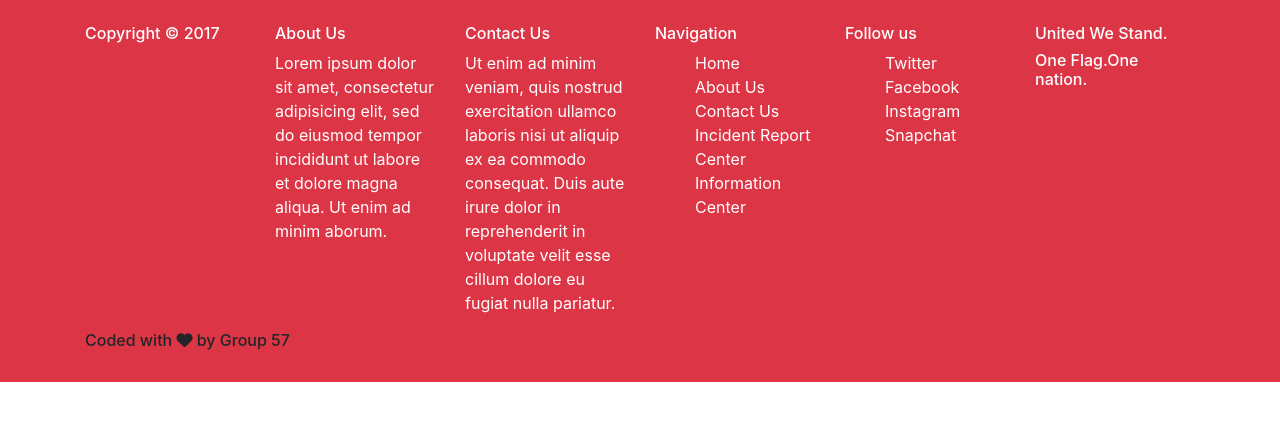
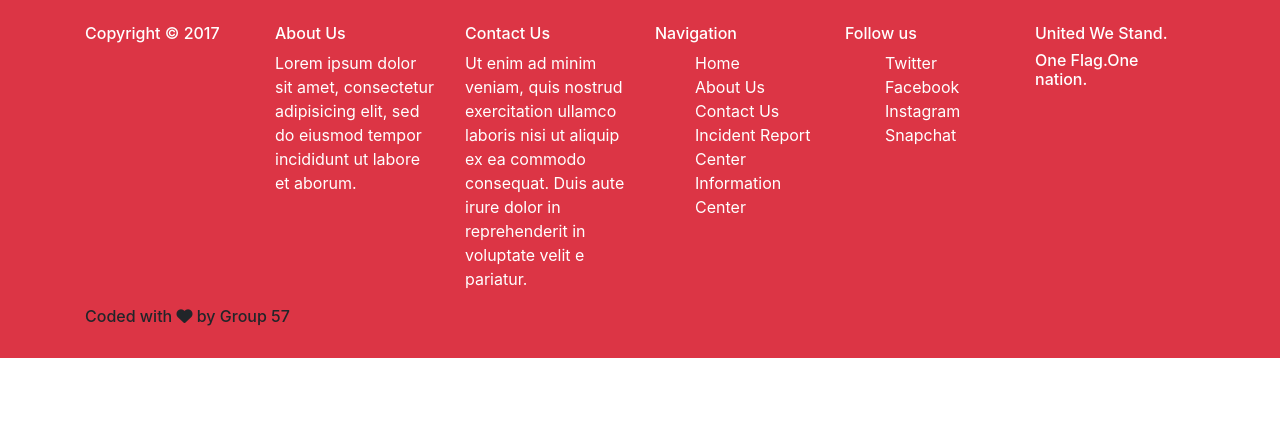
Before and after one commit to udaragangabadage/DMS, a PHP site: page /footer.php in a window 1280 px wide. Shown: the top 421 px of the page. Run offline with PHP 8.4, Linux system fonts and the light colour scheme; some libraries are stand-ins or nearby versions.

Commit message:
alphafddd

```diff
--- a/footer.php
+++ b/footer.php
@@ -36,11 +36,11 @@
 
       <div class="col-sm-2">
         <h6 class="text-white">About Us</h6>
-        <p class="text-white">Lorem ipsum dolor sit amet, consectetur adipisicing elit, sed do eiusmod tempor incididunt ut labore et dolore magna aliqua. Ut enim ad minim aborum.</p>
+        <p class="text-white">Lorem ipsum dolor sit amet, consectetur adipisicing elit, sed do eiusmod tempor incididunt ut labore et aborum.</p>
       </div>
       <div class="col-sm-2">
         <h6 class="text-white">Contact Us</h6>
-        <p class="text-white">Ut enim ad minim veniam, quis nostrud exercitation ullamco laboris nisi ut aliquip ex ea commodo consequat. Duis aute irure dolor in reprehenderit in voluptate velit esse cillum dolore eu fugiat nulla pariatur. </p>
+        <p class="text-white">Ut enim ad minim veniam, quis nostrud exercitation ullamco laboris nisi ut aliquip ex ea commodo consequat. Duis aute irure dolor in reprehenderit in voluptate velit e pariatur. </p>
       </div>
       <div class="col-sm-2">
         <h6 class="text-white">Navigation</h6>
```
